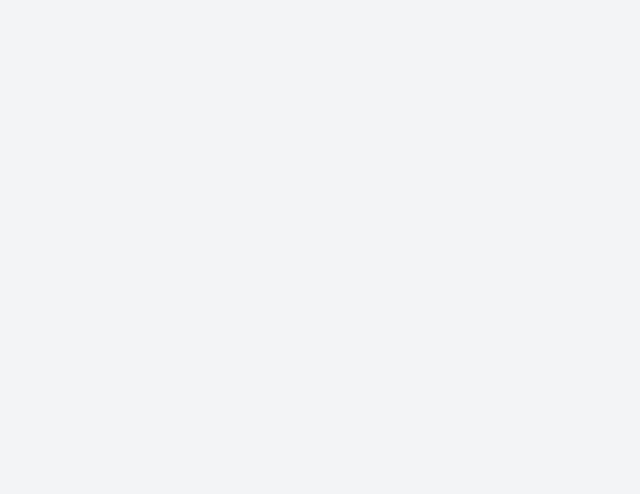
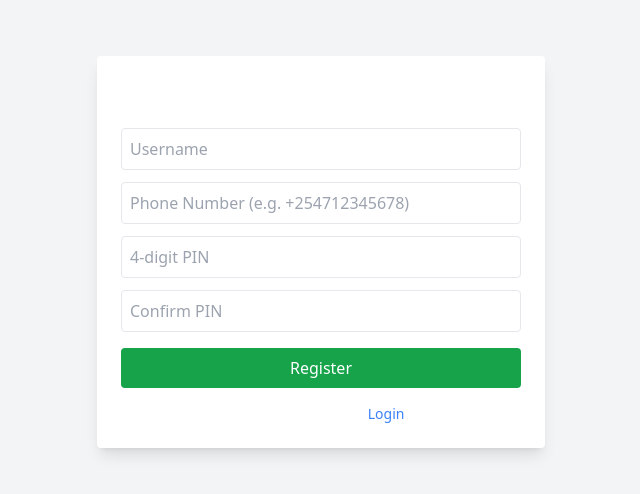
Before and after one commit to Bram355/high-half-time, a React (Vite) app: page /register in a window 1280 px wide. Before the commit this address had no page. Shown: the top 494 px of the page, without its empty margins (319-959 px from the left). Built offline with nearby package versions, Linux system fonts and the light colour scheme.

Commit message:
register page update

```diff
--- a/src/App.jsx
+++ b/src/App.jsx
@@ -3,20 +3,21 @@ import { Routes, Route, Navigate } from 'react-router-dom';
 
 import Header from './components/Header';
 import Login from './pages/Login';
+import Register from './pages/Register'; // ✅ Add Register page
 import Menu from './pages/Menu';
 import Checkout from './pages/Checkout';
 import Orders from './pages/Orders';
 import Cart from './pages/Cart';
-import Chat from './pages/Chat'; // ✅ import your Chat component
+import Chat from './pages/Chat';
 
 export default function App() {
   const [user, setUser] = useState(null);
   const [cart, setCart] = useState([]);
 
   useEffect(() => {
-    const phone = localStorage.getItem("phone");
-    if (phone) {
-      setUser({ phone });
+    const storedUser = localStorage.getItem("loggedInUser");
+    if (storedUser) {
+      setUser(JSON.parse(storedUser));
     }
   }, []);
 
@@ -30,6 +31,10 @@ export default function App() {
             element={
               user ? <Navigate to="/menu" /> : <Login onLogin={setUser} />
             }
+          />
+          <Route
+            path="/register"
+            element={<Register onRegister={setUser} />} // ✅ Update: pass onRegister
           />
           <Route
             path="/menu"
--- a/src/pages/Login.jsx
+++ b/src/pages/Login.jsx
@@ -1,24 +1,46 @@
 import { useState, useEffect, useRef } from 'react';
 import { useNavigate } from 'react-router-dom';
-import animeImg from '../assets/anime.png'; // ✅ Correct import path
+import animeImg from '../assets/anime.png';
 
 export default function Login({ onLogin }) {
-  const [phone, setPhone] = useState('');
+  const [username, setUsername] = useState('');
+  const [password, setPassword] = useState('');
+  const [isRegistering, setIsRegistering] = useState(false);
   const [showDisclaimer, setShowDisclaimer] = useState(true);
   const graffitiSoundRef = useRef(null);
   const navigate = useNavigate();
 
   useEffect(() => {
-    graffitiSoundRef.current = new Audio('/spray.mp3'); // Ensure this file is in /public
+    graffitiSoundRef.current = new Audio('/spray.mp3');
   }, []);
 
-  const handleLogin = () => {
-    if (!phone) return alert('Please enter your phone number');
-    if (graffitiSoundRef.current) graffitiSoundRef.current.play();
+  const handleLoginOrRegister = () => {
+    if (!username || !password) return alert('Enter both username and password');
 
-    localStorage.setItem('phone', phone);
-    onLogin({ phone });
-    navigate('/menu');
+    const users = JSON.parse(localStorage.getItem('users')) || {};
+
+    if (isRegistering) {
+      if (users[username]) {
+        return alert('Username already taken. Choose another one.');
+      }
+
+      users[username] = { password };
+      localStorage.setItem('users', JSON.stringify(users));
+      localStorage.setItem('currentUser', username);
+
+      graffitiSoundRef.current?.play();
+      onLogin({ username });
+      navigate('/menu');
+    } else {
+      if (!users[username] || users[username].password !== password) {
+        return alert('Invalid username or password');
+      }
+
+      localStorage.setItem('currentUser', username);
+      graffitiSoundRef.current?.play();
+      onLogin({ username });
+      navigate('/menu');
+    }
   };
 
   const handleConfirmAge = () => setShowDisclaimer(false);
@@ -43,7 +65,7 @@ export default function Login({ onLogin }) {
     <div
       className="min-h-screen flex items-center justify-center bg-black text-white relative px-4"
       style={{
-        backgroundImage: "url('/anime-bg.jpg')", // Optional: replace with import if needed
+        backgroundImage: "url('/anime-bg.jpg')",
         backgroundSize: 'cover',
         backgroundPosition: 'center',
       }}
@@ -61,27 +83,38 @@ export default function Login({ onLogin }) {
 
         <div className="p-8">
           <h1 className="text-3xl font-extrabold mb-2 text-green-400 text-center tracking-wide">
-            Exclusive Infused Collection
+            {isRegistering ? 'Register to Access 🔥' : 'Exclusive Infused Collection'}
           </h1>
           <p className="text-center text-sm text-gray-300 mb-2">(21+)</p>
           <p className="text-center text-pink-300 italic font-mono mb-6">"Nobody knows it's you"</p>
 
           <input
-            type="tel"
-            placeholder="Enter phone number"
-            value={phone}
-            onChange={(e) => setPhone(e.target.value)}
-            className="w-full px-5 py-3 text-lg font-semibold rounded-full bg-white text-black placeholder-gray-500 mb-4 border-2 border-transparent focus:outline-none focus:ring-2 focus:ring-green-400 shadow-inner transition-all duration-200"
-            style={{
-              boxShadow: 'inset 0 1px 3px rgba(0,0,0,0.2)',
-            }}
+            type="text"
+            placeholder="Username"
+            value={username}
+            onChange={(e) => setUsername(e.target.value)}
+            className="w-full px-5 py-3 text-lg font-semibold rounded-full bg-white text-black placeholder-gray-500 mb-4 border-2 border-transparent focus:outline-none focus:ring-2 focus:ring-green-400 shadow-inner"
+          />
+          <input
+            type="password"
+            placeholder="Password"
+            value={password}
+            onChange={(e) => setPassword(e.target.value)}
+            className="w-full px-5 py-3 text-lg font-semibold rounded-full bg-white text-black placeholder-gray-500 mb-6 border-2 border-transparent focus:outline-none focus:ring-2 focus:ring-green-400 shadow-inner"
           />
 
           <button
-            onClick={handleLogin}
-            className="w-full bg-gradient-to-r from-green-500 to-green-600 hover:from-green-400 hover:to-green-600 text-white py-3 rounded-full text-lg font-bold transition-all duration-200 shadow-md hover:shadow-lg"
+            onClick={handleLoginOrRegister}
+            className="w-full bg-gradient-to-r from-green-500 to-green-600 hover:from-green-400 hover:to-green-600 text-white py-3 rounded-full text-lg font-bold transition-all duration-200 shadow-md hover:shadow-lg mb-3"
           >
-            Log In
+            {isRegistering ? 'Register' : 'Log In'}
+          </button>
+
+          <button
+            onClick={() => setIsRegistering(!isRegistering)}
+            className="text-sm text-gray-300 underline hover:text-white transition"
+          >
+            {isRegistering ? 'Already have an account? Log in' : 'New here? Register instead'}
           </button>
         </div>
       </div>
--- /dev/null
+++ b/src/pages/Register.jsx
@@ -0,0 +1,77 @@
+import { useState } from 'react';
+import { useNavigate, Link } from 'react-router-dom';
+
+export default function Register({ onRegister }) {
+  const [username, setUsername] = useState('');
+  const [phone, setPhone] = useState('');
+  const [pin, setPin] = useState('');
+  const [confirmPin, setConfirmPin] = useState('');
+  const [error, setError] = useState('');
+  const navigate = useNavigate();
+
+  const handleRegister = () => {
+    if (!/^\d{4}$/.test(pin)) return setError('PIN must be 4 digits');
+    if (pin !== confirmPin) return setError("PINs don't match");
+    if (!/^\+?\d{10,15}$/.test(phone)) return setError('Enter valid phone number');
+
+    const existingUsers = JSON.parse(localStorage.getItem('users')) || [];
+    if (existingUsers.some(user => user.username === username)) {
+      return setError('Username already exists');
+    }
+
+    const newUser = { username, phone, pin };
+    localStorage.setItem('users', JSON.stringify([...existingUsers, newUser]));
+    localStorage.setItem('loggedInUser', JSON.stringify(newUser));
+    onRegister(newUser); // 👈 set user in App
+    navigate('/menu');   // 👈 redirect to menu
+  };
+
+  return (
+    <div className="max-w-md mx-auto mt-10 p-6 bg-white shadow-lg rounded">
+      <h2 className="text-2xl font-bold mb-4">Register</h2>
+
+      {error && <p className="text-red-500">{error}</p>}
+
+      <input
+        className="w-full mb-3 p-2 border rounded"
+        placeholder="Username"
+        value={username}
+        onChange={(e) => setUsername(e.target.value)}
+      />
+
+      <input
+        className="w-full mb-3 p-2 border rounded"
+        placeholder="Phone Number (e.g. +254712345678)"
+        value={phone}
+        onChange={(e) => setPhone(e.target.value)}
+      />
+
+      <input
+        className="w-full mb-3 p-2 border rounded"
+        placeholder="4-digit PIN"
+        type="password"
+        value={pin}
+        onChange={(e) => setPin(e.target.value)}
+      />
+
+      <input
+        className="w-full mb-4 p-2 border rounded"
+        placeholder="Confirm PIN"
+        type="password"
+        value={confirmPin}
+        onChange={(e) => setConfirmPin(e.target.value)}
+      />
+
+      <button
+        onClick={handleRegister}
+        className="w-full bg-green-600 text-white py-2 rounded hover:bg-green-700"
+      >
+        Register
+      </button>
+
+      <p className="mt-4 text-center text-sm">
+        Already registered? <Link to="/" className="text-blue-500">Login</Link>
+      </p>
+    </div>
+  );
+}
```
